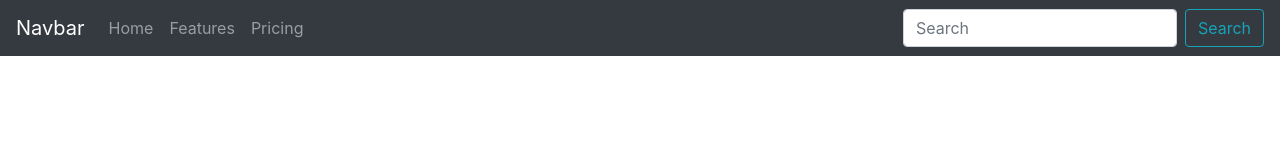
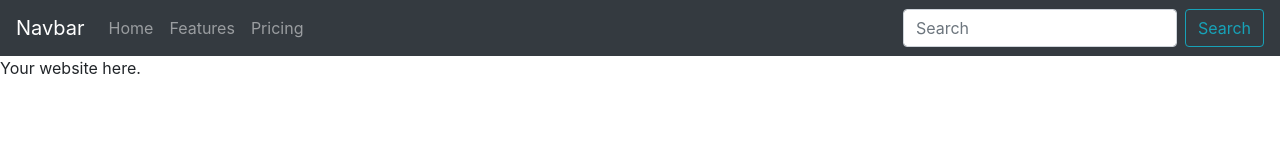
Before and after one commit to katze033/gatsby-bootstrap-starter, a Gatsby site: page / in a window 1280 px wide. Built offline with nearby package versions, Linux system fonts and the light colour scheme; Gatsby itself is replaced by a stand-in of ours.

Commit message:
Index copy

```diff
--- a/src/pages/index.js
+++ b/src/pages/index.js
@@ -6,7 +6,7 @@
 const IndexPage = () => (
   <Layout>
     <SEO title="Home" />
-
+    <p>Your website here.</p>
   </Layout>
 )
 
```
